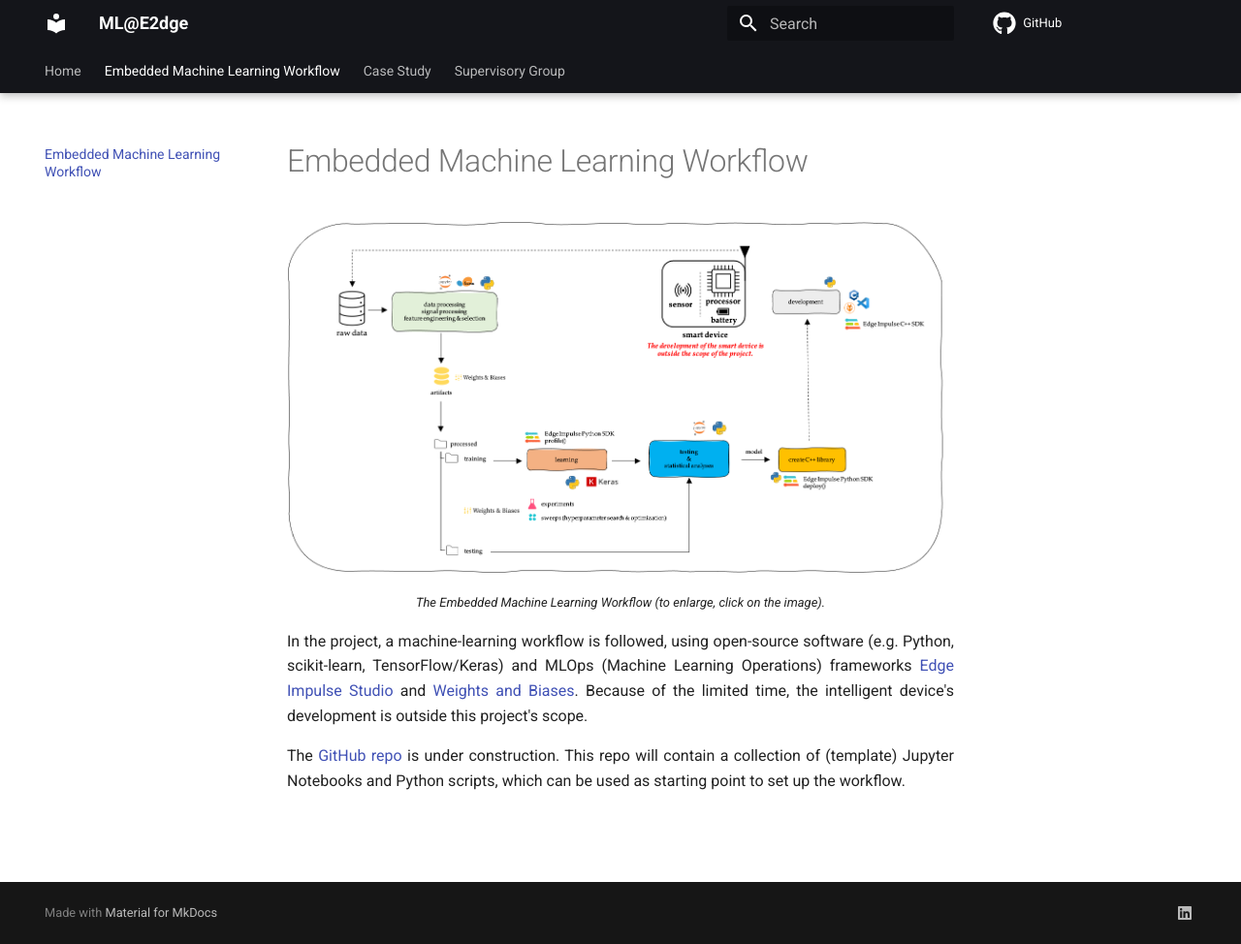
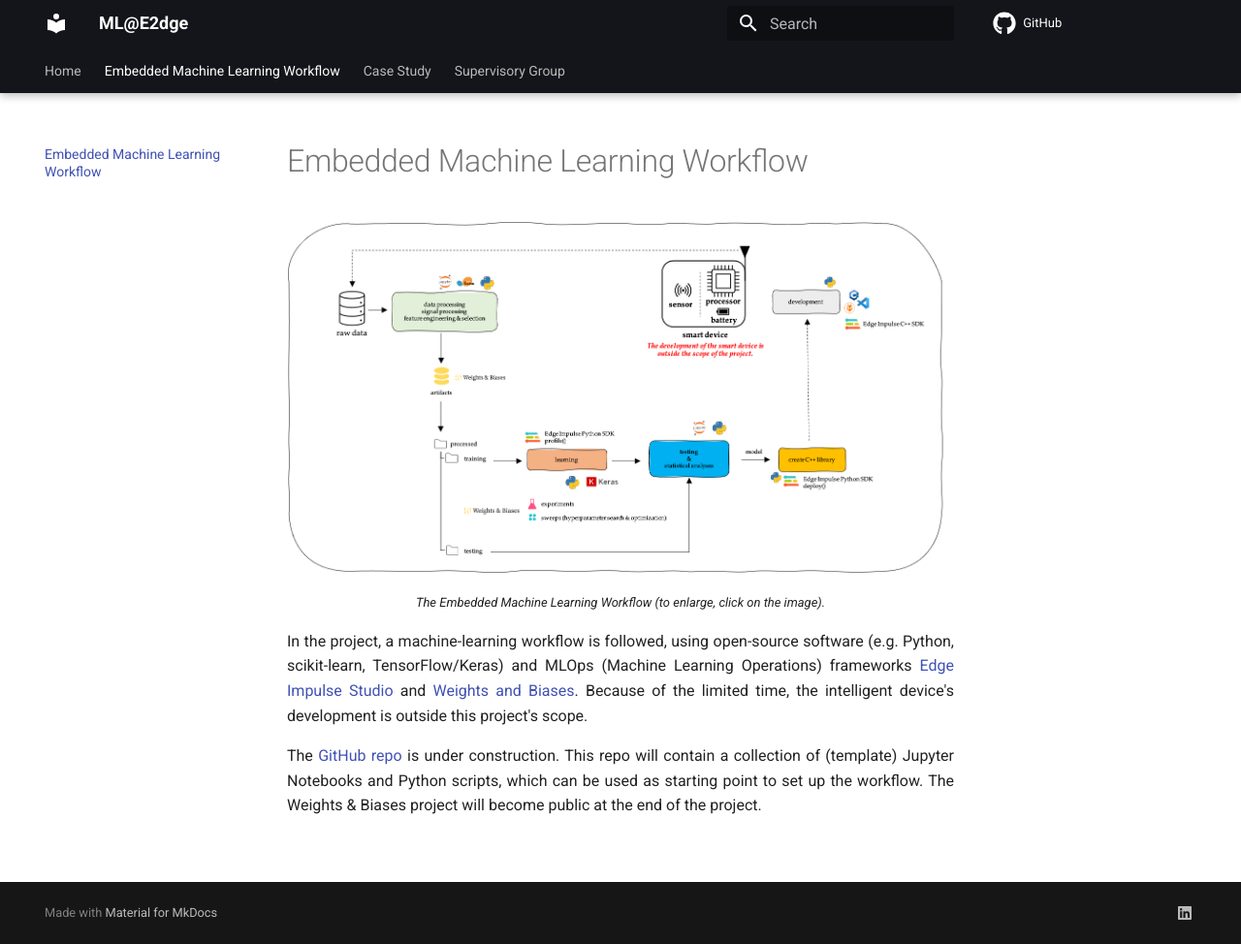
Before and after one commit to MLatE2dge/mlate2dge.github.io, an MkDocs documentation site: the page built from docs/workflow.md, in a window 1280 px wide and 974 px high. Shown: the whole window at 97% size. Built offline with MkDocs 1.6.1 and Material for MkDocs 9.7.7, drawn with Linux system fonts in a browser that asks for light colours.

Commit message:
Update workflow.md

```diff
--- a/docs/workflow.md
+++ b/docs/workflow.md
@@ -11,7 +11,7 @@
 </div>
 
 <div style="text-align: justify">
-  The <a href="https://github.com/JrVerbiest/Embedded-Machine-Learning-Workflow">GitHub repo</a> is under construction. This repo will contain a collection of (template) Jupyter Notebooks and Python scripts, which can be used as starting point to set up the workflow.
+  The <a href="https://github.com/JrVerbiest/Embedded-Machine-Learning-Workflow">GitHub repo</a> is under construction. This repo will contain a collection of (template) Jupyter Notebooks and Python scripts, which can be used as starting point to set up the workflow. The Weights & Biases project will become public at the end of the project.
 </div>
 
 <br>
```
